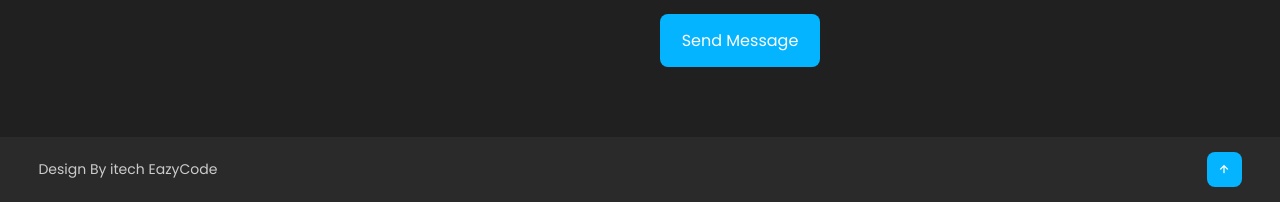
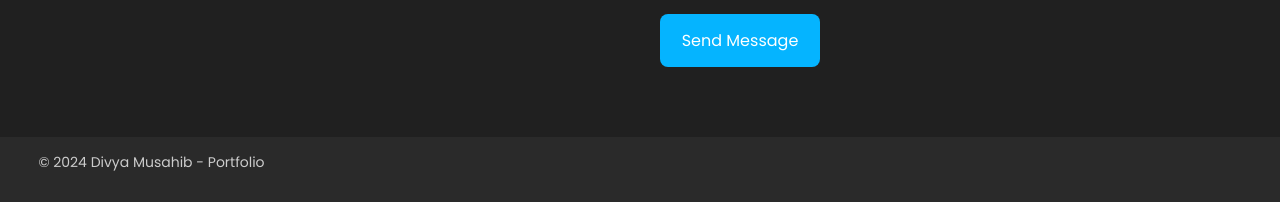
Before and after one commit to DivyaMusahib/IOI-Assignment-Sem-1-Phase-2, a plain HTML site: page WEB DEV/My portfolio/index.html in a window 1280 px wide. Shown: the part 3804-4006 px from the top of the page. Drawn offline with nearby package versions, Linux system fonts and the light colour scheme.

Commit message:
first commit

```diff
--- a/WEB DEV/My portfolio/index.html
+++ b/WEB DEV/My portfolio/index.html
@@ -164,10 +164,7 @@
 <!---------End Section---------->
 <section class="end">
 	<div class="last-text">
-		<p>Design By itech EazyCode</p>
-	</div>
-	<div class="top">
-		<a href="#home"><i class='bx bx-up-arrow-alt' ></i></a>
+		<p>&copy; 2024 Divya Musahib - Portfolio</p>
 	</div>
 </section>
 
```
